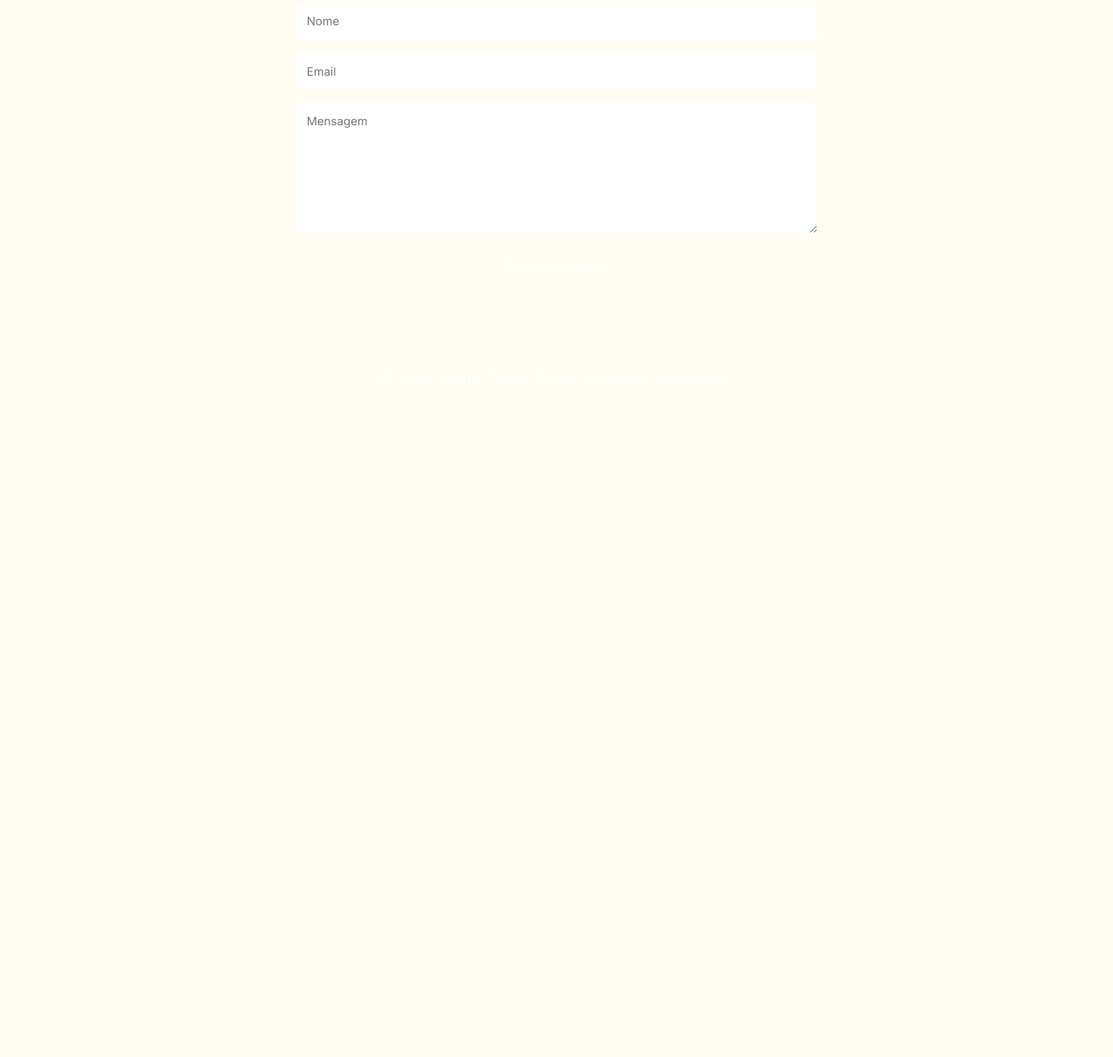
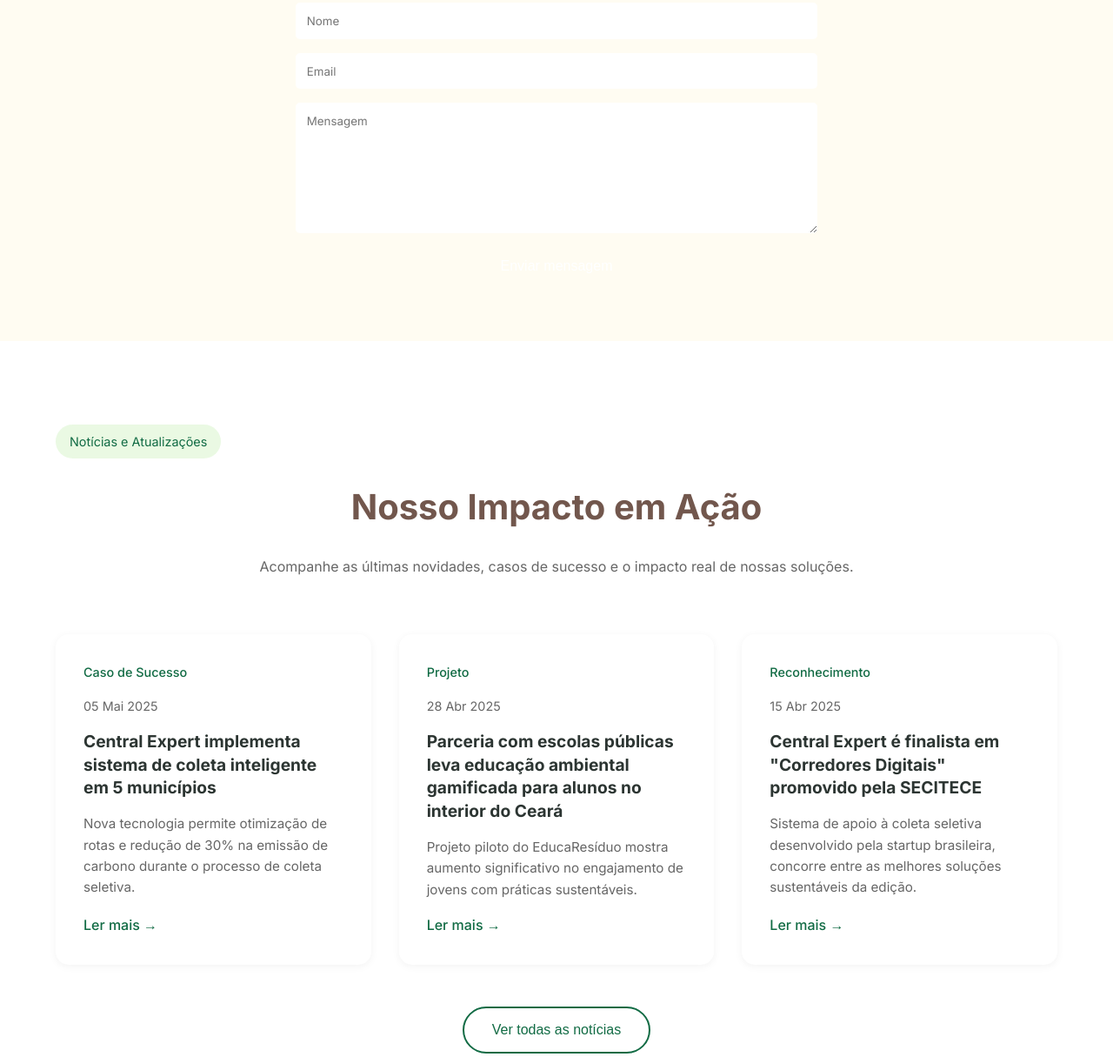
Before and after one commit to niltonfelipe/site, a plain HTML site: page index.html in a window 1280 px wide. Shown: the part 5627-6842 px from the top of the page at 87% size. Before the commit the page ends 6109 px from the top, so only its background shows below. Drawn offline with Linux system fonts and the light colour scheme.

Commit message:
Assistant checkpoint: Add Impact section with news and updates
Assistant generated file changes:
- index.html: Add Impact section before footer
- style.css: Add Impact section styles

---

User prompt:

Implemente ao final da página a seção "Nosso Impacto em Ação". Faça um clone idêntico.

Replit-Commit-Author: Assistant
Replit-Commit-Session-Id: ad9f92f8-acb6-47ac-81bd-fcaf033390c2

```diff
--- a/index.html
+++ b/index.html
@@ -272,6 +272,42 @@
         <button type="submit" class="cta-button">Enviar mensagem</button>
       </form>
     </section>
+
+    <section class="impact">
+      <div class="impact-tag">Notícias e Atualizações</div>
+      <h2>Nosso Impacto em Ação</h2>
+      <p class="impact-subtitle">Acompanhe as últimas novidades, casos de sucesso e o impacto real de nossas soluções.</p>
+
+      <div class="impact-grid">
+        <div class="impact-card">
+          <span class="impact-type">Caso de Sucesso</span>
+          <span class="impact-date">05 Mai 2025</span>
+          <h3>Central Expert implementa sistema de coleta inteligente em 5 municípios</h3>
+          <p>Nova tecnologia permite otimização de rotas e redução de 30% na emissão de carbono durante o processo de coleta seletiva.</p>
+          <a href="#" class="read-more">Ler mais →</a>
+        </div>
+
+        <div class="impact-card">
+          <span class="impact-type">Projeto</span>
+          <span class="impact-date">28 Abr 2025</span>
+          <h3>Parceria com escolas públicas leva educação ambiental gamificada para alunos no interior do Ceará</h3>
+          <p>Projeto piloto do EducaResíduo mostra aumento significativo no engajamento de jovens com práticas sustentáveis.</p>
+          <a href="#" class="read-more">Ler mais →</a>
+        </div>
+
+        <div class="impact-card">
+          <span class="impact-type">Reconhecimento</span>
+          <span class="impact-date">15 Abr 2025</span>
+          <h3>Central Expert é finalista em "Corredores Digitais" promovido pela SECITECE</h3>
+          <p>Sistema de apoio à coleta seletiva desenvolvido pela startup brasileira, concorre entre as melhores soluções sustentáveis da edição.</p>
+          <a href="#" class="read-more">Ler mais →</a>
+        </div>
+      </div>
+
+      <div class="impact-button">
+        <button class="secondary-button">Ver todas as notícias</button>
+      </div>
+    </section>
   </main>
 
   <footer>
--- a/style.css
+++ b/style.css
@@ -678,3 +678,92 @@ footer {
 .history-link:hover {
   background: #C8E6C9;
 }
+
+.impact {
+  padding: 6rem 5%;
+  background: #fff;
+}
+
+.impact-tag {
+  background: rgba(150, 224, 114, 0.2);
+  color: var(--color-primary);
+  padding: 0.5rem 1rem;
+  border-radius: 50px;
+  display: inline-block;
+  margin: 0 auto;
+  font-size: 0.9rem;
+  text-align: center;
+}
+
+.impact h2 {
+  text-align: center;
+  margin: 1.5rem 0;
+  color: #72574D;
+  font-size: 2.5rem;
+}
+
+.impact-subtitle {
+  text-align: center;
+  color: #666;
+  max-width: 800px;
+  margin: 0 auto 4rem;
+}
+
+.impact-grid {
+  display: grid;
+  grid-template-columns: repeat(auto-fit, minmax(300px, 1fr));
+  gap: 2rem;
+  max-width: 1200px;
+  margin: 0 auto;
+}
+
+.impact-card {
+  background: #fff;
+  padding: 2rem;
+  border-radius: 15px;
+  box-shadow: 0 2px 10px rgba(0, 0, 0, 0.05);
+  display: flex;
+  flex-direction: column;
+  gap: 1rem;
+}
+
+.impact-type {
+  color: var(--color-primary);
+  font-size: 0.9rem;
+  font-weight: 500;
+}
+
+.impact-date {
+  color: #666;
+  font-size: 0.9rem;
+}
+
+.impact-card h3 {
+  font-size: 1.2rem;
+  color: var(--color-text);
+  line-height: 1.4;
+}
+
+.impact-card p {
+  color: #666;
+  font-size: 0.95rem;
+  line-height: 1.6;
+}
+
+.read-more {
+  color: var(--color-primary);
+  text-decoration: none;
+  font-weight: 500;
+  margin-top: auto;
+}
+
+.impact-button {
+  text-align: center;
+  margin-top: 3rem;
+}
+
+@media (max-width: 768px) {
+  .impact-grid {
+    grid-template-columns: 1fr;
+  }
+}
```
